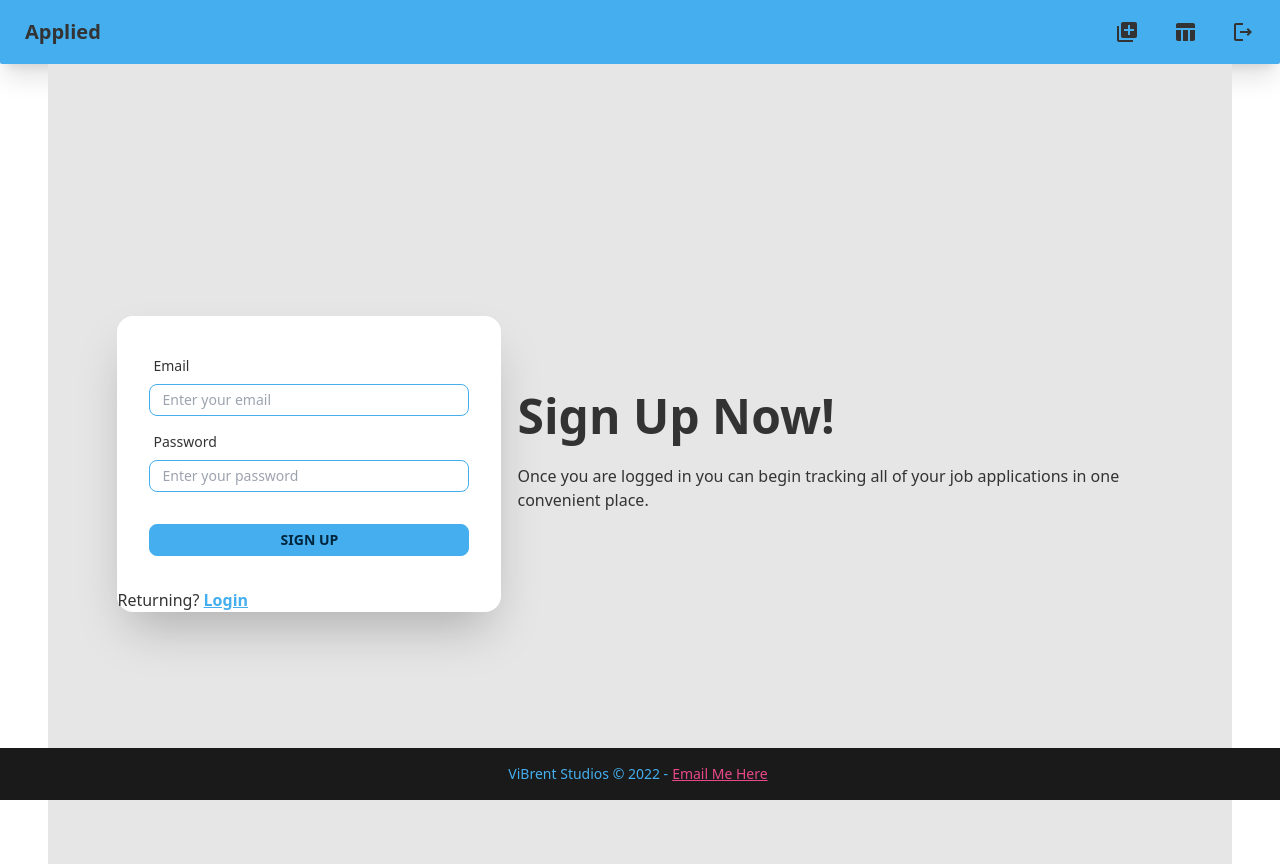
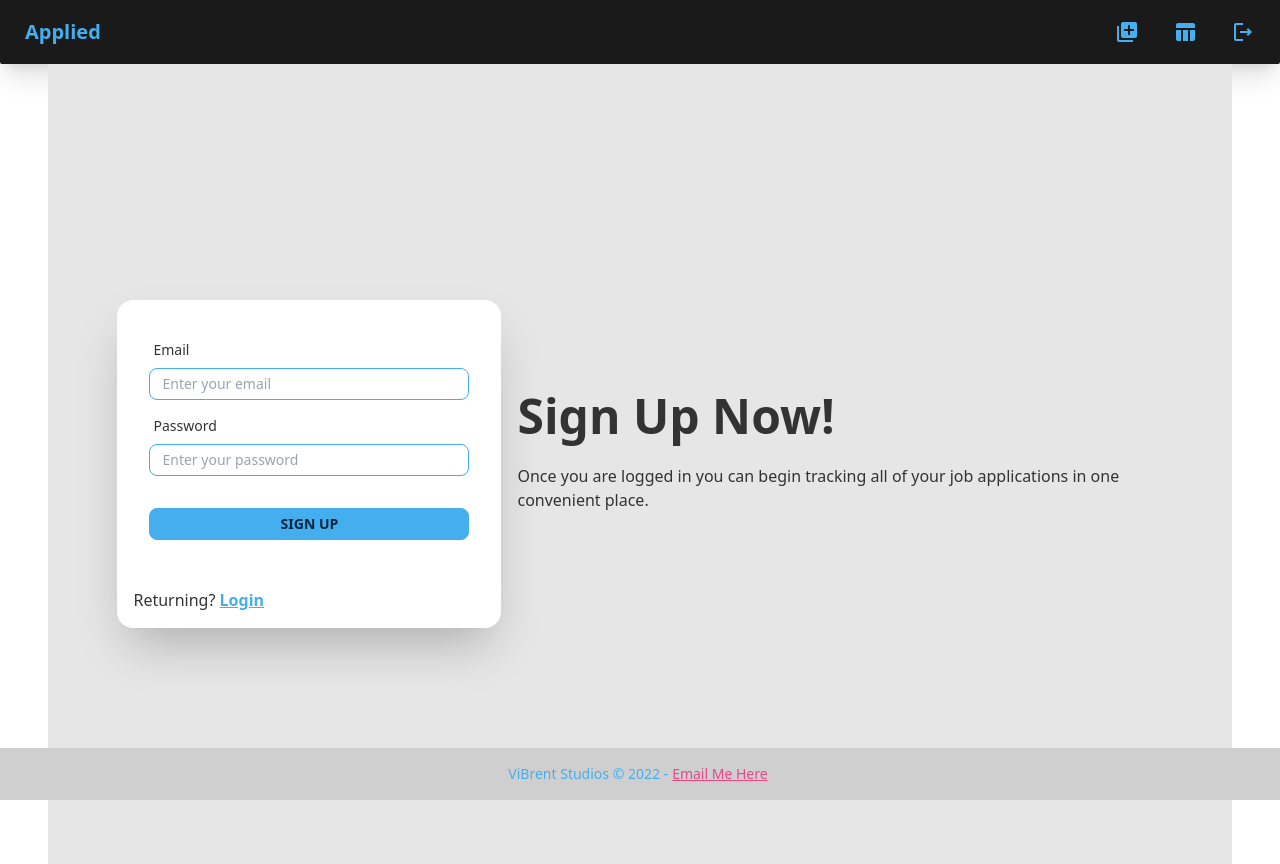
Before and after one commit to vibrentcarey/Applied, a Next.js app: page /auth in a window 1280 px wide. Built offline with nearby package versions, Linux system fonts and the light colour scheme; no server answers.

Commit message:
Edit footer styling

```diff
--- a/components/Footer.tsx
+++ b/components/Footer.tsx
@@ -2,7 +2,7 @@ import React from 'react';
 
 const Footer = () => {
   return (
-    <footer className="p-4 footer bg-neutral text-primary footer-center fixed bottom-0 ">
+    <footer className="p-4 footer bg-base-300 text-primary footer-center fixed bottom-0 ">
       <div>
         <p>ViBrent Studios © 2022 -
           <div data-tip="Get In Touch!" className="tooltip tooltip-secondary">
--- a/components/Header.tsx
+++ b/components/Header.tsx
@@ -8,7 +8,7 @@ const Header = () => {
     signOut();
   };
   return (
-    <div className="navbar bg-primary shadow-xl rounded-b-sm">
+    <div className="navbar bg-neutral text-primary shadow-xl rounded-b-sm ">
       <div className="navbar-start">
         <Link href="/" passHref>
           <button className="btn btn-ghost normal-case text-xl">Applied</button>
--- a/components/Hero.tsx
+++ b/components/Hero.tsx
@@ -1,18 +1,24 @@
-import Link from 'next/link';
-import React from 'react';
+import Link from "next/link";
+import React from "react";
 
 const Hero = () => {
   return (
     <article className="hero min-h-screen bg-base-200">
-    <div className="text-center hero-content prose">
-      <div className="max-w-md">
-        <h1 className="font-bold">Welcome To Applied</h1>
-        <p className="">Applying to jobs is stressful enough, there should be a convenient place to manage all of your applications. Applied allows you to keep track of all your job applications across platforms.</p>
-        <Link href='/add' passHref><button className='btn btn-primary'>Get Started</button></Link>
+      <div className="text-center hero-content prose">
+        <div className="max-w-xs">
+          <h1 className="font-bold">Welcome To Applied</h1>
+          <p className="">
+            Applying to jobs is stressful enough, there should be a convenient
+            place to manage all of your applications. Applied allows you to keep
+            track of all your job applications across platforms.
+          </p>
+          <Link href="/add" passHref>
+            <button className="btn btn-primary">Get Started</button>
+          </Link>
+        </div>
       </div>
-    </div>
-  </article>
-  )
+    </article>
+  );
 };
 
 export default Hero;
--- a/pages/auth.js
+++ b/pages/auth.js
@@ -95,8 +95,8 @@ const Auth = ({ session }) => {
               <button className="btn btn-primary btn-sm" type='submit'>{loginMode ? 'Login' : 'Sign Up'}</button>
             </div>
           </form>
-          {loginMode && <><h3>New Here? <span className='link link-primary font-bold hover:cursor-pointer' onClick={() => setLoginMode(false)}>Sign Up</span></h3></>}
-        {!loginMode && <><h3>Returning? <span className='link link-primary font-bold hover:cursor-pointer' onClick={() => setLoginMode(true)}>Login</span></h3></>}
+          {loginMode && <div className='m-4'><h3>New Here? <span className='link link-primary font-bold hover:cursor-pointer m-4' onClick={() => setLoginMode(false)}>Sign Up</span></h3></div>}
+        {!loginMode && <div className='m-4'><h3>Returning? <span className='link link-primary font-bold hover:cursor-pointer' onClick={() => setLoginMode(true)}>Login</span></h3></div>}
         </div>
       </div>
     </div>
```
